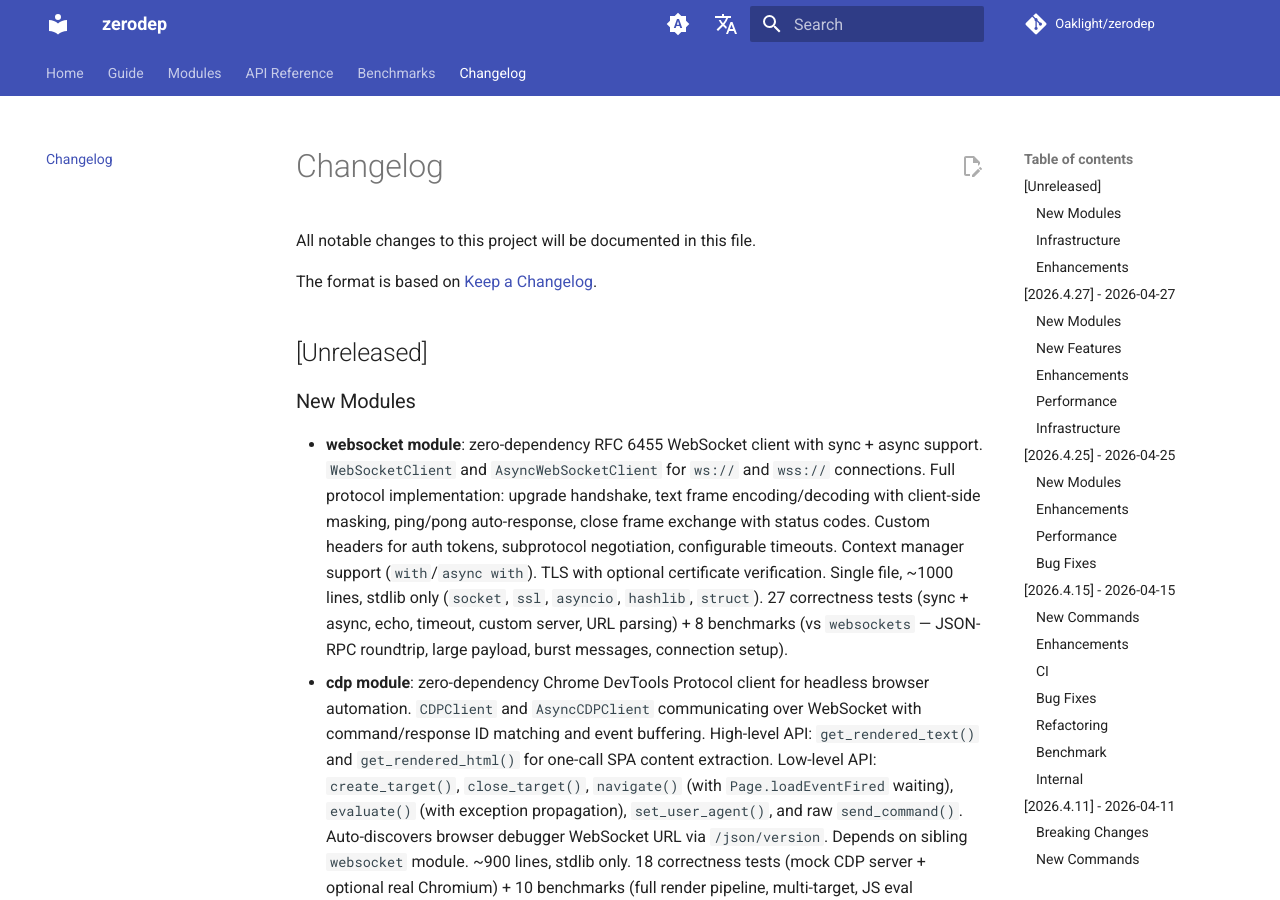
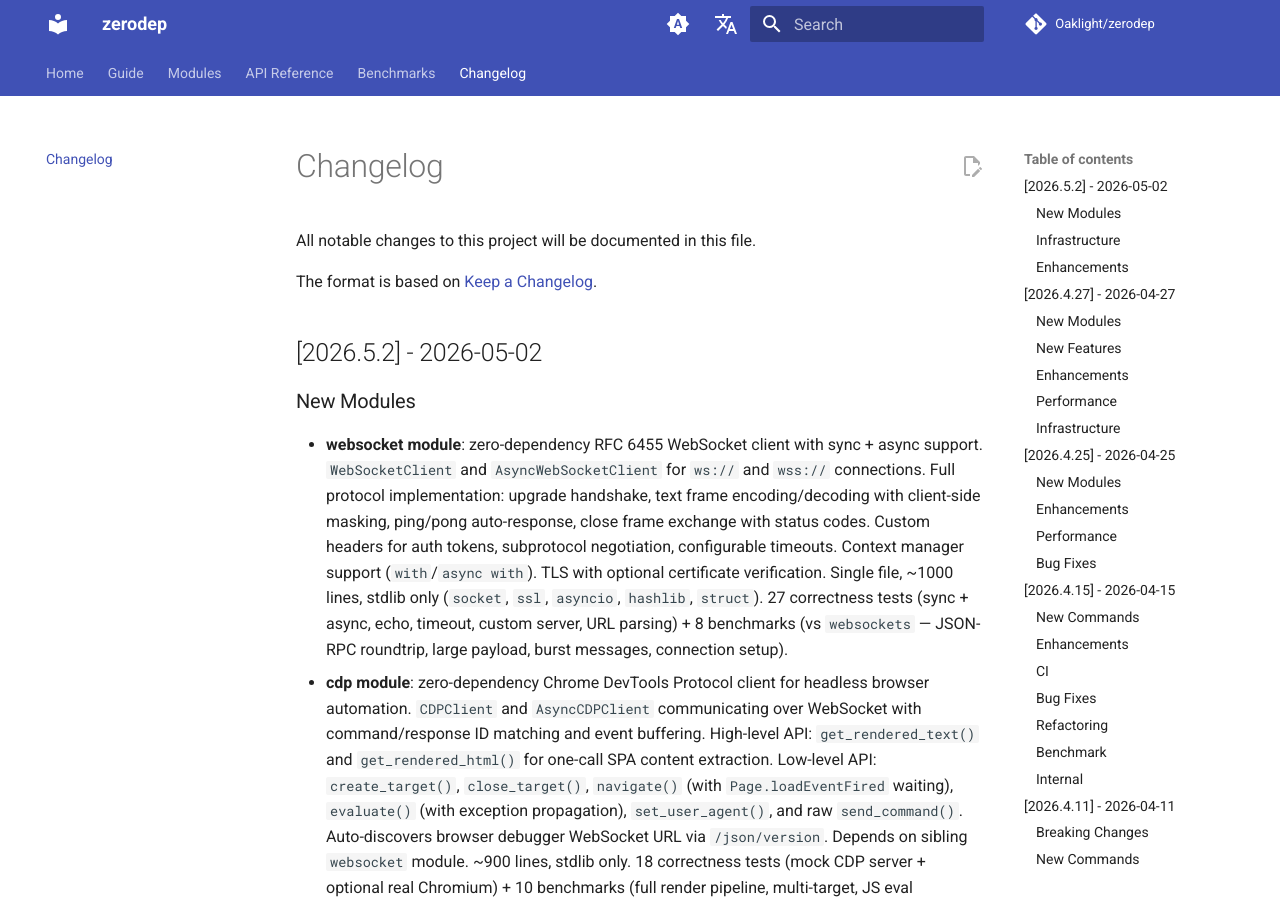
Before and after one commit to Oaklight/zerodep, an MkDocs documentation site: the page built from docs/changelog.md, in a window 1280 px wide and 900 px high. Built offline with MkDocs 1.6.1 and Material for MkDocs 9.7.7, drawn with Linux system fonts in a browser that asks for light colours; comment, search, counter and statistics services are not loaded.

Commit message:
docs: mark v2026.5.2 release in changelog

```diff
--- a/docs/changelog.md
+++ b/docs/changelog.md
@@ -4,7 +4,7 @@ All notable changes to this project will be documented in this file.
 
 The format is based on [Keep a Changelog](https://keepachangelog.com/en/1.1.0/).
 
-## [Unreleased]
+## [2026.5.2] - 2026-05-02
 
 ### New Modules
 
```
